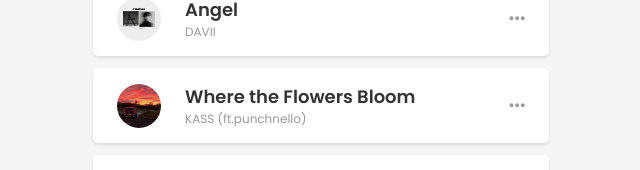
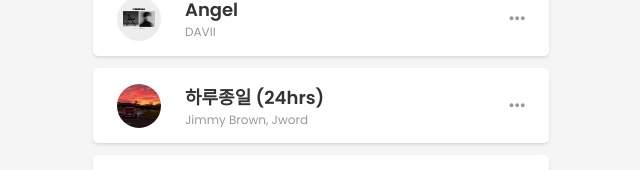
Before and after one commit to TinhHams/music-player, a plain HTML site: page index.html in a window 1280 px wide. Shown: the part 961-1131 px from the top of the page, without its empty margins (319-959 px from the left). Drawn offline with Linux system fonts and the light colour scheme.

Commit message:
Add files via upload

```diff
--- a/index.js
+++ b/index.js
@@ -62,8 +62,8 @@ const app = {
             image: "./pics/pic7.jpg"
         },
         {
-            name: "Where the Flowers Bloom",
-            singer: "KASS (ft.punchnello)",
+            name: "하루종일 (24hrs)",
+            singer: "Jimmy Brown, Jword",
             path: "./music/song8.mp3",
             image: "./pics/pic8.jpg"
         },
```
Also changed, not shown: index.html (line endings or trailing spaces).
